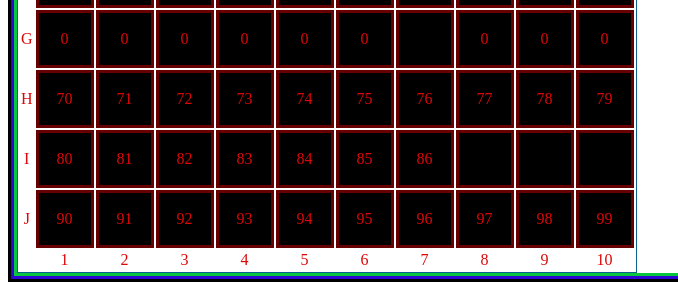
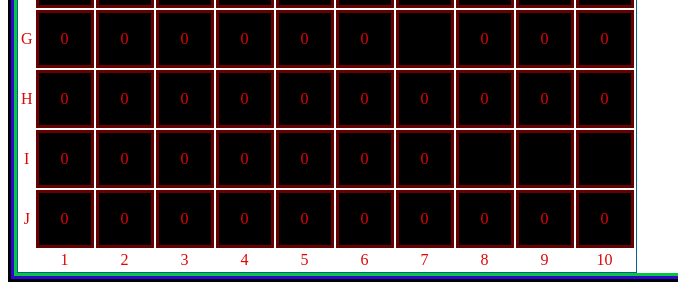
Before and after one commit to JeremyDuncan/Battleship, a plain HTML site: page index.html in a window 1280 px wide. Shown: the part 492-774 px from the top of the page, 0-678 px from the left. Drawn offline with Linux system fonts and the light colour scheme.

Commit message:
updated tables

```diff
--- a/index.html
+++ b/index.html
@@ -123,44 +123,44 @@
 
             <tr>
               <td class="label">H</td>
-              <td class="square" id="70" onmouseover="hoverA(800)" onmouseout="leave(800)" onclick="torpedo(70)">70</td>
-              <td class="square" id="71" onmouseover="hoverA(801)" onmouseout="leave(801)" onclick="torpedo(71)">71</td>
-              <td class="square" id="72" onmouseover="hoverA(802)" onmouseout="leave(802)" onclick="torpedo(72)">72</td>
-              <td class="square" id="73" onmouseover="hoverA(803)" onmouseout="leave(803)" onclick="torpedo(73)">73</td>
-              <td class="square" id="74" onmouseover="hoverA(804)" onmouseout="leave(804)" onclick="torpedo(74)">74</td>
-              <td class="square" id="75" onmouseover="hoverA(805)" onmouseout="leave(805)" onclick="torpedo(75)">75</td>
-              <td class="square" id="76" onmouseover="hoverA(806)" onmouseout="leave(806)" onclick="torpedo(76)">76</td>
-              <td class="square" id="77" onmouseover="hoverA(807)" onmouseout="leave(807)" onclick="torpedo(77)">77</td>
-              <td class="square" id="78" onmouseover="hoverA(808)" onmouseout="leave(808)" onclick="torpedo(78)">78</td>
-              <td class="square" id="79" onmouseover="hoverA(809)" onmouseout="leave(809)" onclick="torpedo(79)">79</td>
+              <td class="square" id="70" onmouseover="hoverA(800)" onmouseout="leave(800)" onclick="torpedo(70)"><span id="800">0</span></td>
+              <td class="square" id="71" onmouseover="hoverA(801)" onmouseout="leave(801)" onclick="torpedo(71)"><span id="801">0</span></td>
+              <td class="square" id="72" onmouseover="hoverA(802)" onmouseout="leave(802)" onclick="torpedo(72)"><span id="802">0</span></td>
+              <td class="square" id="73" onmouseover="hoverA(803)" onmouseout="leave(803)" onclick="torpedo(73)"><span id="803">0</span></td>
+              <td class="square" id="74" onmouseover="hoverA(804)" onmouseout="leave(804)" onclick="torpedo(74)"><span id="804">0</span></td>
+              <td class="square" id="75" onmouseover="hoverA(805)" onmouseout="leave(805)" onclick="torpedo(75)"><span id="805">0</span></td>
+              <td class="square" id="76" onmouseover="hoverA(806)" onmouseout="leave(806)" onclick="torpedo(76)"><span id="806">0</span></td>
+              <td class="square" id="77" onmouseover="hoverA(807)" onmouseout="leave(807)" onclick="torpedo(77)"><span id="807">0</span></td>
+              <td class="square" id="78" onmouseover="hoverA(808)" onmouseout="leave(808)" onclick="torpedo(78)"><span id="808">0</span></td>
+              <td class="square" id="79" onmouseover="hoverA(809)" onmouseout="leave(809)" onclick="torpedo(79)"><span id="809">0</span></td>
             </tr>
 
             <tr>
               <td class="label">I</td>
-              <td class="square" id="80" onmouseover="hoverA(900)" onmouseout="leave(900)" onclick="torpedo(80)">80</td>
-              <td class="square" id="81" onmouseover="hoverA(901)" onmouseout="leave(901)" onclick="torpedo(81)">81</td>
-              <td class="square" id="82" onmouseover="hoverA(902)" onmouseout="leave(902)" onclick="torpedo(82)">82</td>
-              <td class="square" id="83" onmouseover="hoverA(903)" onmouseout="leave(903)" onclick="torpedo(83)">83</td>
-              <td class="square" id="84" onmouseover="hoverA(904)" onmouseout="leave(904)" onclick="torpedo(84)">84</td>
-              <td class="square" id="85" onmouseover="hoverA(905)" onmouseout="leave(905)" onclick="torpedo(85)">85</td>
-              <td class="square" id="86" onmouseover="hoverA(906)" onmouseout="leave(906)" onclick="torpedo(86)">86</td>
-              <td class="square" id="87" onmouseover="hoverA(907)" onmouseout="leave(907)" onclick="torpedo(87)">87</td>
-              <td class="square" id="88" onmouseover="hoverA(908)" onmouseout="leave(908)" onclick="torpedo(88)">88</td>
-              <td class="square" id="89" onmouseover="hoverA(909)" onmouseout="leave(909)" onclick="torpedo(89)">89</td>
+              <td class="square" id="80" onmouseover="hoverA(900)" onmouseout="leave(900)" onclick="torpedo(80)"><span id="900">0</span></td>
+              <td class="square" id="81" onmouseover="hoverA(901)" onmouseout="leave(901)" onclick="torpedo(81)"><span id="901">0</span></td>
+              <td class="square" id="82" onmouseover="hoverA(902)" onmouseout="leave(902)" onclick="torpedo(82)"><span id="902">0</span></td>
+              <td class="square" id="83" onmouseover="hoverA(903)" onmouseout="leave(903)" onclick="torpedo(83)"><span id="903">0</span></td>
+              <td class="square" id="84" onmouseover="hoverA(904)" onmouseout="leave(904)" onclick="torpedo(84)"><span id="904">0</span></td>
+              <td class="square" id="85" onmouseover="hoverA(905)" onmouseout="leave(905)" onclick="torpedo(85)"><span id="905">0</span></td>
+              <td class="square" id="86" onmouseover="hoverA(906)" onmouseout="leave(906)" onclick="torpedo(86)"><span id="906">0</span></td>
+              <td class="square" id="87" onmouseover="hoverA(907)" onmouseout="leave(907)" onclick="torpedo(87)"><span id="907">0</span></td>
+              <td class="square" id="88" onmouseover="hoverA(908)" onmouseout="leave(908)" onclick="torpedo(88)"><span id="908">0</span></td>
+              <td class="square" id="89" onmouseover="hoverA(909)" onmouseout="leave(909)" onclick="torpedo(89)"><span id="909">0</span></td>
             </tr>
 
             <tr>
               <td class="label">J</td>
-              <td class="square" id="90" onmouseover="hoverA(1000)" onmouseout="leave(1000)" onclick="torpedo(90)">90</td>
-              <td class="square" id="91" onmouseover="hoverA(1001)" onmouseout="leave(1001)" onclick="torpedo(91)">91</td>
-              <td class="square" id="92" onmouseover="hoverA(1002)" onmouseout="leave(1002)" onclick="torpedo(92)">92</td>
-              <td class="square" id="93" onmouseover="hoverA(1003)" onmouseout="leave(1003)" onclick="torpedo(93)">93</td>
-              <td class="square" id="94" onmouseover="hoverA(1004)" onmouseout="leave(1004)" onclick="torpedo(94)">94</td>
-              <td class="square" id="95" onmouseover="hoverA(1005)" onmouseout="leave(1005)" onclick="torpedo(95)">95</td>
-              <td class="square" id="96" onmouseover="hoverA(1006)" onmouseout="leave(1006)" onclick="torpedo(96)">96</td>
-              <td class="square" id="97" onmouseover="hoverA(1007)" onmouseout="leave(1007)" onclick="torpedo(97)">97</td>
-              <td class="square" id="98" onmouseover="hoverA(1008)" onmouseout="leave(1008)" onclick="torpedo(98)">98</td>
-              <td class="square" id="99" onmouseover="hoverA(1009)" onmouseout="leave(1009)" onclick="torpedo(99)">99</td>
+              <td class="square" id="90" onmouseover="hoverA(1000)" onmouseout="leave(1000)" onclick="torpedo(90)"><span id="1000">0</span></td>
+              <td class="square" id="91" onmouseover="hoverA(1001)" onmouseout="leave(1001)" onclick="torpedo(91)"><span id="1001">0</span></td>
+              <td class="square" id="92" onmouseover="hoverA(1002)" onmouseout="leave(1002)" onclick="torpedo(92)"><span id="1002">0</span></td>
+              <td class="square" id="93" onmouseover="hoverA(1003)" onmouseout="leave(1003)" onclick="torpedo(93)"><span id="1003">0</span></td>
+              <td class="square" id="94" onmouseover="hoverA(1004)" onmouseout="leave(1004)" onclick="torpedo(94)"><span id="1004">0</span></td>
+              <td class="square" id="95" onmouseover="hoverA(1005)" onmouseout="leave(1005)" onclick="torpedo(95)"><span id="1005">0</span></td>
+              <td class="square" id="96" onmouseover="hoverA(1006)" onmouseout="leave(1006)" onclick="torpedo(96)"><span id="1006">0</span></td>
+              <td class="square" id="97" onmouseover="hoverA(1007)" onmouseout="leave(1007)" onclick="torpedo(97)"><span id="1007">0</span></td>
+              <td class="square" id="98" onmouseover="hoverA(1008)" onmouseout="leave(1008)" onclick="torpedo(98)"><span id="1008">0</span></td>
+              <td class="square" id="99" onmouseover="hoverA(1009)" onmouseout="leave(1009)" onclick="torpedo(99)"><span id="1009">0</span></td>
             </tr>
 
             <tr>
```
